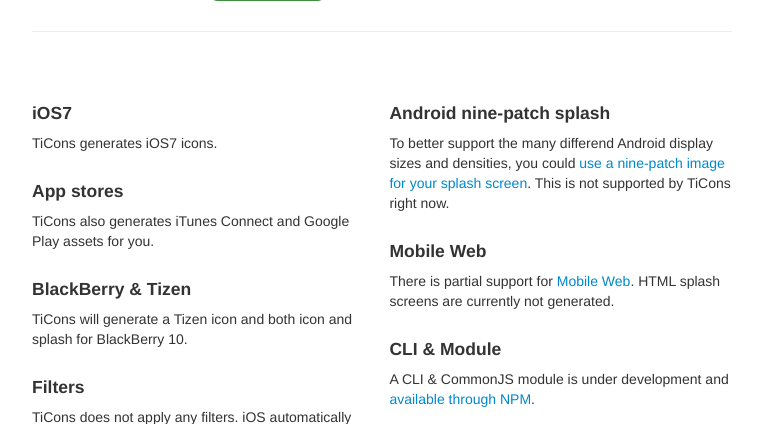
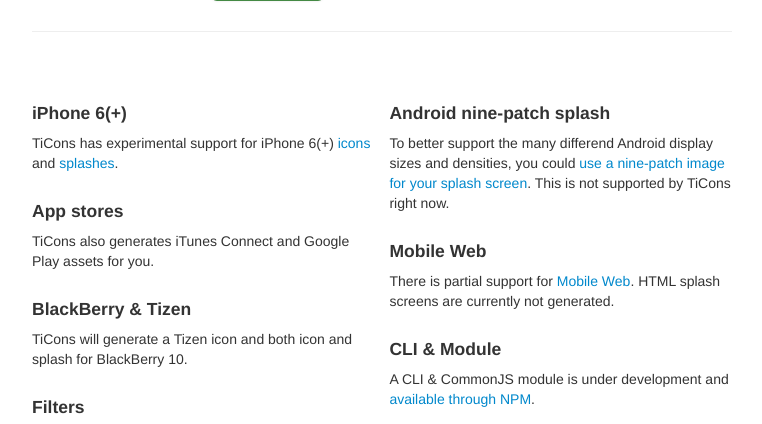
Before and after one commit to FokkeZB/TiCons-Server-PHP, a PHP site: page / in a window 1280 px wide. Shown: the part 1362-1786 px from the top of the page, without its empty margins (258-1020 px from the left). Run offline with PHP 8.4, Linux system fonts and the light colour scheme; grey boxes labelled with a size stand in for pictures from a placeholder-image service; data that the repository does not hold is empty; some libraries are stand-ins or nearby versions.

Commit message:
Update index.php

```diff
--- a/index.php
+++ b/index.php
@@ -614,8 +614,8 @@ if ( $_SERVER['REQUEST_METHOD'] == 'POST' ) {
 
         <div class="span6">
 
-        	<h4>iOS7</h4>
-        	<p>TiCons generates iOS7 icons.</p>
+        	<h4>iPhone 6(+)</h4>
+        	<p>TiCons has experimental support for iPhone 6(+) <a href="https://developer.apple.com/library/prerelease/ios/documentation/UserExperience/Conceptual/MobileHIG/IconMatrix.html#//apple_ref/doc/uid/TP40006556-CH27-SW1" target="_blank">icons</a> and <a href="https://developer.apple.com/library/prerelease/ios/documentation/UserExperience/Conceptual/MobileHIG/LaunchImages.html#//apple_ref/doc/uid/TP40006556-CH22-SW1" target="_blank">splashes</a>.</p>
 
         	<h4>App stores</h4>
         	<p>TiCons also generates iTunes Connect and Google Play assets for you.</p>
```
